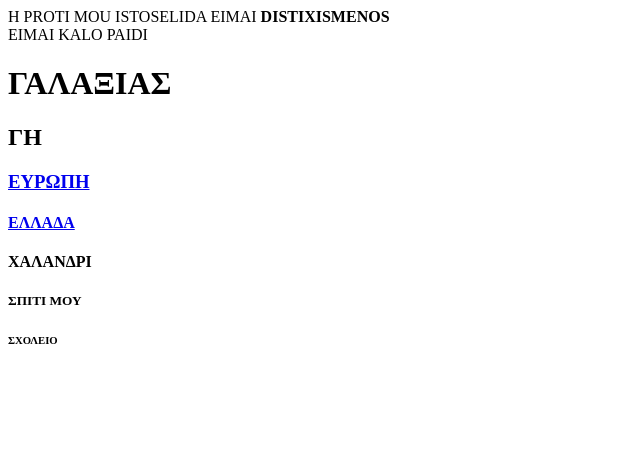
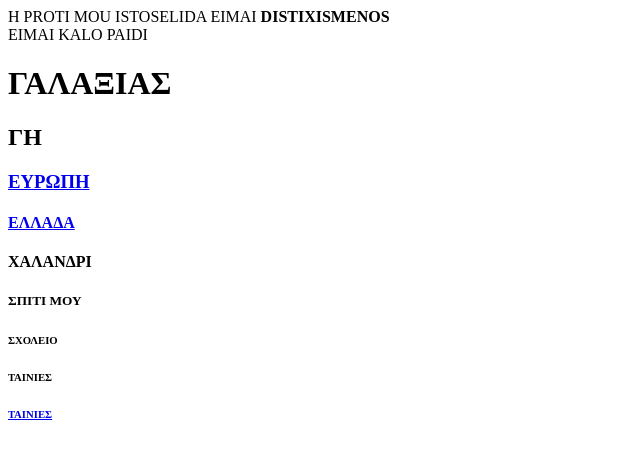
Before and after one commit to panagiotis-agas/panagiotis-agas.github.io, a plain HTML site: page index.html in a window 1280 px wide. Shown: the whole page, without its empty margins (0-640 px from the left). Drawn offline with Linux system fonts and the light colour scheme.

Commit message:
Update index.html

```diff
--- a/index.html
+++ b/index.html
@@ -14,5 +14,7 @@ EIMAI KALO PAIDI
 <h4>ΧΑΛΑΝΔΡΙ</h4>
 <h5>ΣΠΙΤΙ ΜΟΥ</h5>
 <h6>ΣΧΟΛΕΙΟ</h6>
+<h6>ΤΑΙΝΙΕΣ</h6>
+<a href="movies.html"> <h6>ΤΑΙΝΙΕΣ</h6> </a>
 </BODY>
 </HTML>
```
